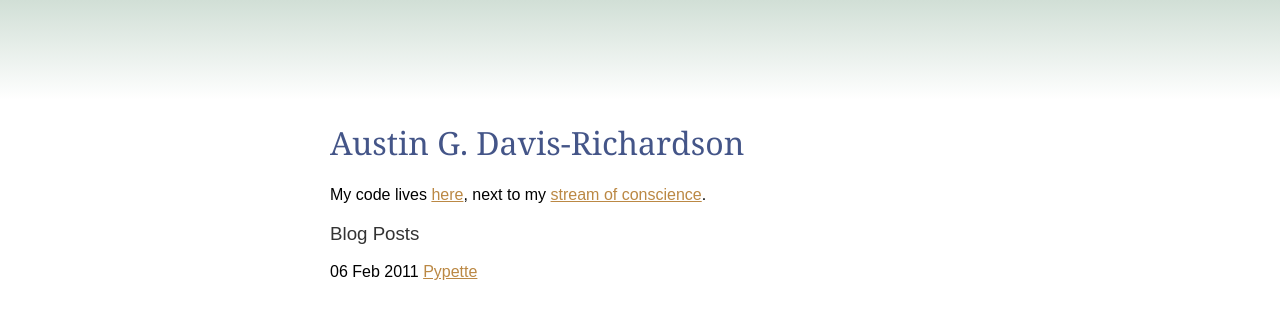
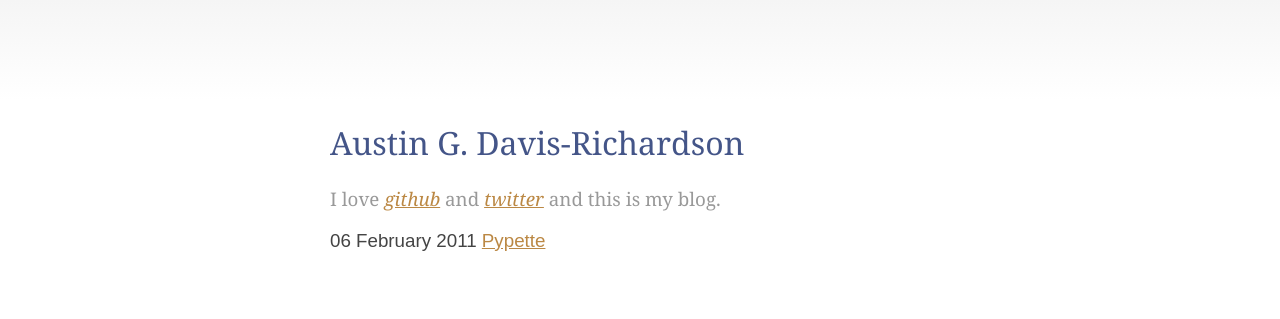
Before and after one commit to audy/audy.github.io, a Jekyll site: the page built from index.html, in a window 1280 px wide. Shown: the top 319 px of the page. Built offline with Jekyll 4.4.1, drawn with Linux system fonts in a browser that asks for light colours.

Commit message:
dont for now

```diff
--- a/_layouts/default.html
+++ b/_layouts/default.html
@@ -20,9 +20,7 @@
 <body lang="en">
   <div class="gradient">&nbsp;</div>
   <div class="container">
-    <div class="top">
-      <h1>{{ page.title }}</h1>
-    </div>
+
     <div class="content">
       {{ content }}
     </div>
--- a/_layouts/post.html
+++ b/_layouts/post.html
@@ -1,6 +1,8 @@
 ---
 layout: default
 ---
-
-<span class="about">A post about {{ page.tags | array_to_sentence_string }}</span>
+<span class="about"><a href="/">back</a></span>
+<div class="top">
+  <h1>{{ page.title }}</h1>
+</div>
 {{ content }}
--- a/css/master.css
+++ b/css/master.css
@@ -1,11 +1,63 @@
-@import url("/css/antiscreen.css") handheld;@import url("/css/antiscreen.css") only screen and (max-device-width:480px);html{overflow-y:scroll;}
-.gradient{background:-webkit-gradient(linear,left top,left bottom,from(#D1DFD6),to(#fff));z-index:0;height:100px;}
-.container{width:620px;margin:0 auto;z-index:1;}
-a{color:#bb8844;}
-p{text-align:justify;}
-body{padding:0;margin:0;font-family:sans-serif;}
-h1{color:#445588;font-family:Georgia;font-weight:100;}
-h2,h3{font-weight:100;color:#333;}
-code{font-family:"menlo","courier new";font-size:14px;}
-::-moz-selection{background:#D1DFD6;color:#000;text-shadow:none;}
-::selection{background:#D1DFD6;color:#000;text-shadow:none;}
+@import url("/css/antiscreen.css") handheld;@import url("/css/antiscreen.css") only screen and (max-device-width:480px);
+html {
+  overflow-y: scroll;
+}
+.gradient {
+  background: -webkit-gradient(linear,left top,left bottom,from(#F5F5F5),to(#fff));
+  z-index: 0;
+  height: 100px;
+}
+.container {
+  width: 620px;
+  margin: 0 auto;
+  z-index: 1;
+}
+a {
+  color: #bb8844;
+}
+p {
+  text-align: justify;
+}
+body {
+  padding: 0;
+  margin: 0;
+  font-family: sans-serif;
+}
+h1 {
+  color: #445588;
+  font-weight: 100;
+  font-family: Georgia;
+  font-weight: 100;
+}
+
+h2, h3 {
+  color: #666;
+  font-weight: 400;
+}
+code {
+  font-family: Menlo, Courier New, Courier, Mono, monospace;
+  font-size: 14px;
+}
+::-moz-selection {
+  background: #D1DFD6;
+  color: #000;
+  text-shadow: none;
+}
+::selection {
+  background: #D1DFD6;
+  color: #000;
+  text-shadow: none;
+}
+.about {
+  color: #999;
+  font-family: Georgia;
+  font-size: 1.173em;
+}
+.about a {
+  font-style: italic;
+}
+.posts {
+  font-size: 1.173em;
+  margin-top: 1em;
+  color: #444;
+}
--- a/index.html
+++ b/index.html
@@ -2,11 +2,17 @@
 layout: default
 title: Austin G. Davis-Richardson
 ---
-My code lives <a href="http://www.github.com/audy">here</a>, next to my
-<a href="http://www.twitter.com/audyyy">stream of conscience</a>.
+<div class="top">
+  <h1>{{ page.title }}</h1>
+</div>
 
-<h3>Blog Posts</h3>
-{% for post in site.posts %}
-    <span>{{ post.date | date_to_string }}</span>
-    <a href="{{ post.url }}">{{ post.title }}</a><br>
-{% endfor %}
+<span class="about">
+I love <a href="http://www.github.com/audy">github</a> and <a href="http://www.twitter.com/audyyy/">twitter</a> and this is my blog.
+</span>
+
+<div class="posts">
+  {% for post in site.posts %}
+    {{ post.date | date_to_long_string }}
+    <a href="{{ post.url }}">{{ post.title }}</a>
+  {% endfor %}
+</div>
```
Also changed, not shown: _posts/2011-02-06-pypette.md (+0 -1 lines).
